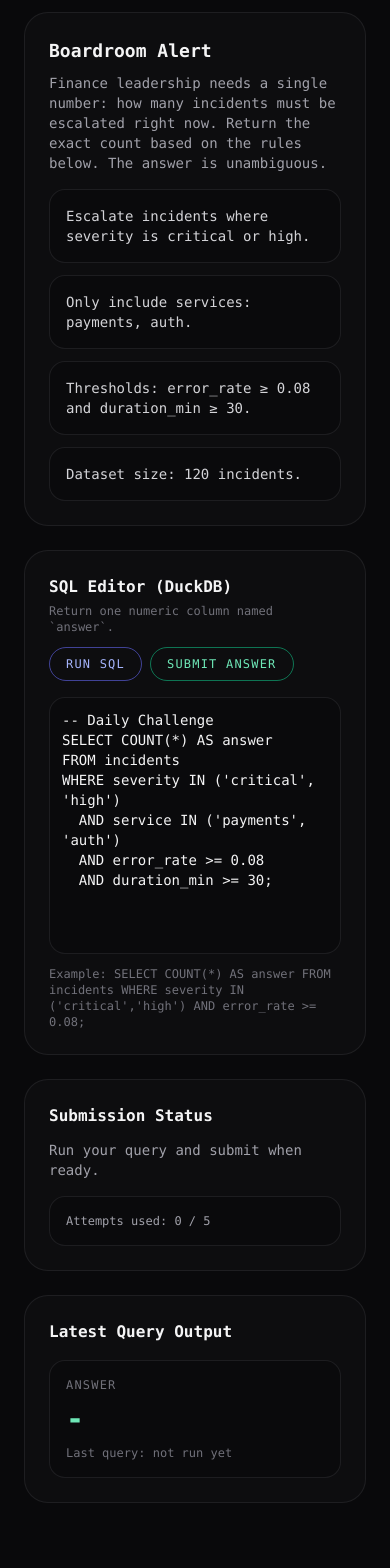
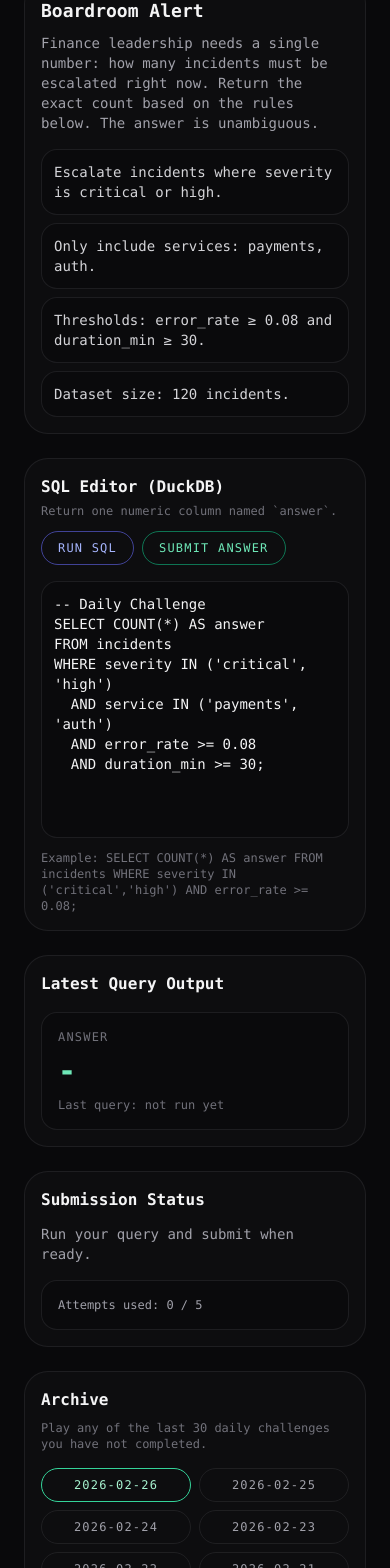
Before and after one commit to marzukikamal/data-duels, a React (Vite) app in the folder apps/web/: page / in a window 390 px wide. Shown: the part 211-1779 px from the top of the page. Before the commit the page ends 1746 px from the top, so only its background shows below. Built offline with nearby package versions, Linux system fonts and the light colour scheme.

Commit message:
feat(web): archive + single-number answer

```diff
--- a/apps/web/src/App.tsx
+++ b/apps/web/src/App.tsx
@@ -1,4 +1,14 @@
+import { useMemo } from 'react';
 import { useAppStore } from './store';
+
+const buildArchive = (count: number): string[] => {
+  const today = new Date();
+  return Array.from({ length: count }, (_, idx) => {
+    const date = new Date(today);
+    date.setUTCDate(today.getUTCDate() - idx);
+    return date.toLocaleDateString('en-CA', { timeZone: 'UTC' });
+  });
+};
 
 const App = () => {
   const {
@@ -16,55 +26,57 @@ const App = () => {
     updateSql,
     runSql,
     submitAnswer,
+    setChallengeKey,
   } = useAppStore();
 
   const attemptsLeft = Math.max(0, 5 - attemptsUsed);
   const showSolution = attemptsUsed >= 5 && resultStatus !== 'correct';
+  const archive = useMemo(() => buildArchive(30), []);
 
   return (
     <div className="min-h-screen bg-zinc-950 text-zinc-100">
       <header className="border-b border-zinc-800/70">
-        <div className="mx-auto w-full max-w-6xl px-6 py-8">
+        <div className="mx-auto w-full max-w-6xl px-6 py-6 sm:py-8">
           <div className="flex flex-col gap-4 sm:flex-row sm:items-center sm:justify-between">
             <div>
               <p className="text-xs uppercase tracking-[0.3em] text-zinc-500">Daily SQL Duel</p>
               <h1 className="text-2xl font-semibold tracking-tight">{title}</h1>
               <p className="mt-1 text-xs text-zinc-500">Challenge #{challengeKey}</p>
             </div>
-            <div className="rounded-2xl border border-zinc-800/70 bg-zinc-950/60 px-4 py-3 text-xs text-zinc-400">
+            <div className="rounded-2xl border border-zinc-800/70 bg-zinc-950/60 px-4 py-2 text-xs text-zinc-400">
               Attempts left today: {attemptsLeft}
             </div>
           </div>
         </div>
       </header>
 
-      <main className="mx-auto w-full max-w-6xl px-6 py-8">
-        <div className="grid gap-6 lg:grid-cols-[1.15fr,0.85fr]">
+      <main className="mx-auto w-full max-w-6xl px-6 py-6">
+        <div className="grid gap-6 lg:grid-cols-[1.2fr,0.8fr]">
           <section className="space-y-6">
-            <div className="rounded-3xl border border-zinc-800/70 bg-zinc-900/30 p-6">
+            <div className="rounded-3xl border border-zinc-800/70 bg-zinc-900/30 p-4 sm:p-6">
               <h2 className="text-lg font-semibold">Boardroom Alert</h2>
               <p className="mt-2 text-sm text-zinc-400">
                 Finance leadership needs a single number: how many incidents must be escalated
                 right now. Return the exact count based on the rules below. The answer is
                 unambiguous.
               </p>
-              <div className="mt-4 grid gap-3 text-sm text-zinc-300">
-                <div className="rounded-2xl border border-zinc-800/70 bg-zinc-950/60 p-4">
+              <div className="mt-4 grid gap-2 text-sm text-zinc-300">
+                <div className="rounded-2xl border border-zinc-800/70 bg-zinc-950/60 p-3">
                   Escalate incidents where severity is critical or high.
                 </div>
-                <div className="rounded-2xl border border-zinc-800/70 bg-zinc-950/60 p-4">
+                <div className="rounded-2xl border border-zinc-800/70 bg-zinc-950/60 p-3">
                   Only include services: payments, auth.
                 </div>
-                <div className="rounded-2xl border border-zinc-800/70 bg-zinc-950/60 p-4">
+                <div className="rounded-2xl border border-zinc-800/70 bg-zinc-950/60 p-3">
                   Thresholds: error_rate ≥ 0.08 and duration_min ≥ 30.
                 </div>
-                <div className="rounded-2xl border border-zinc-800/70 bg-zinc-950/60 p-4">
+                <div className="rounded-2xl border border-zinc-800/70 bg-zinc-950/60 p-3">
                   Dataset size: {dataset.length} incidents.
                 </div>
               </div>
             </div>
 
-            <div className="rounded-3xl border border-zinc-800/70 bg-zinc-900/30 p-6">
+            <div className="rounded-3xl border border-zinc-800/70 bg-zinc-900/30 p-4 sm:p-6">
               <div className="flex flex-wrap items-center justify-between gap-3">
                 <div>
                   <h3 className="text-base font-semibold">SQL Editor (DuckDB)</h3>
@@ -111,8 +123,21 @@ const App = () => {
               )}
             </div>
 
+            <div className="rounded-3xl border border-zinc-800/70 bg-zinc-900/30 p-4 sm:p-6">
+              <h3 className="text-base font-semibold">Latest Query Output</h3>
+              <div className="mt-4 rounded-2xl border border-zinc-800/70 bg-zinc-950/60 p-4">
+                <p className="text-xs uppercase tracking-widest text-zinc-500">Answer</p>
+                <p className="mt-2 text-3xl font-semibold text-emerald-300">
+                  {lastAnswer === null ? '-' : lastAnswer}
+                </p>
+                <p className="mt-2 text-xs text-zinc-500">
+                  Last query: {lastQuery ? 'executed' : 'not run yet'}
+                </p>
+              </div>
+            </div>
+
             {showSolution && (
-              <div className="rounded-3xl border border-amber-500/50 bg-amber-500/10 p-6">
+              <div className="rounded-3xl border border-amber-500/50 bg-amber-500/10 p-4 sm:p-6">
                 <h3 className="text-base font-semibold text-amber-200">Solution Revealed</h3>
                 <pre className="mt-3 whitespace-pre-wrap rounded-2xl border border-amber-500/30 bg-amber-500/5 p-4 text-xs text-amber-100">
                   {solutionSql}
@@ -122,7 +147,7 @@ const App = () => {
           </section>
 
           <section className="space-y-6">
-            <div className="rounded-3xl border border-zinc-800/70 bg-zinc-900/30 p-6">
+            <div className="rounded-3xl border border-zinc-800/70 bg-zinc-900/30 p-4 sm:p-6">
               <h3 className="text-base font-semibold">Submission Status</h3>
               <p className="mt-3 text-sm text-zinc-400">
                 {resultStatus === 'pending' && 'Run your query and submit when ready.'}
@@ -135,16 +160,26 @@ const App = () => {
               </div>
             </div>
 
-            <div className="rounded-3xl border border-zinc-800/70 bg-zinc-900/30 p-6">
-              <h3 className="text-base font-semibold">Latest Query Output</h3>
-              <div className="mt-4 rounded-2xl border border-zinc-800/70 bg-zinc-950/60 p-4">
-                <p className="text-xs uppercase tracking-widest text-zinc-500">Answer</p>
-                <p className="mt-2 text-3xl font-semibold text-emerald-300">
-                  {lastAnswer === null ? '-' : lastAnswer}
-                </p>
-                <p className="mt-2 text-xs text-zinc-500">
-                  Last query: {lastQuery ? 'executed' : 'not run yet'}
-                </p>
+            <div className="rounded-3xl border border-zinc-800/70 bg-zinc-900/30 p-4 sm:p-6">
+              <h3 className="text-base font-semibold">Archive</h3>
+              <p className="mt-2 text-xs text-zinc-500">
+                Play any of the last 30 daily challenges you have not completed.
+              </p>
+              <div className="mt-4 grid grid-cols-2 gap-2 text-xs sm:grid-cols-3">
+                {archive.map((key) => (
+                  <button
+                    key={key}
+                    className={`rounded-full border px-3 py-2 text-center uppercase tracking-widest transition ${
+                      key === challengeKey
+                        ? 'border-emerald-400 text-emerald-200'
+                        : 'border-zinc-800/70 text-zinc-400 hover:border-zinc-600'
+                    }`}
+                    type="button"
+                    onClick={() => setChallengeKey(key)}
+                  >
+                    {key}
+                  </button>
+                ))}
               </div>
             </div>
           </section>
--- a/apps/web/src/store.ts
+++ b/apps/web/src/store.ts
@@ -28,6 +28,7 @@ type AppState = {
   updateSql: (sql: string) => void;
   runSql: () => Promise<void>;
   submitAnswer: () => void;
+  setChallengeKey: (key: string) => void;
 };
 
 const services = ['payments', 'auth', 'search', 'analytics', 'checkout', 'profile'] as const;
@@ -220,13 +221,19 @@ const parseSql = (sql: string): ParsedQuery => {
 const attemptStorageKey = (challengeKey: string): string => `data-duels-attempts-${challengeKey}`;
 const resultStorageKey = (challengeKey: string): string => `data-duels-result-${challengeKey}`;
 
-export const useAppStore = create<AppState>((set, get) => {
-  const challengeKey = toChallengeKey();
+const loadChallenge = (challengeKey: string) => {
   const seed = seedFromKey(challengeKey);
   const dataset = makeDataset(seed);
   const expectedAnswer = deriveExpectedAnswer(dataset);
   const storedAttempts = Number(localStorage.getItem(attemptStorageKey(challengeKey)) ?? '0');
-  const storedResult = (localStorage.getItem(resultStorageKey(challengeKey)) ?? 'pending') as ResultStatus;
+  const storedResult = (localStorage.getItem(resultStorageKey(challengeKey)) ??
+    'pending') as ResultStatus;
+  return { dataset, expectedAnswer, storedAttempts, storedResult };
+};
+
+export const useAppStore = create<AppState>((set, get) => {
+  const challengeKey = toChallengeKey();
+  const { dataset, expectedAnswer, storedAttempts, storedResult } = loadChallenge(challengeKey);
   return {
     title: 'Data Duels',
     sql: defaultSql,
@@ -276,7 +283,11 @@ export const useAppStore = create<AppState>((set, get) => {
         const answer = Number(row.answer ?? row.count ?? row['count(*)'] ?? row['COUNT(*)'] ?? NaN);
         await conn.close();
         if (Number.isNaN(answer)) {
-          set({ lastQuery: sql, lastAnswer: null, error: 'Query must return a single numeric column named answer.' });
+          set({
+            lastQuery: sql,
+            lastAnswer: null,
+            error: 'Query must return a single numeric column named answer.',
+          });
           return;
         }
         set({ lastQuery: sql, lastAnswer: answer });
@@ -303,5 +314,19 @@ export const useAppStore = create<AppState>((set, get) => {
       });
       void parseSql;
     },
+    setChallengeKey: (key: string) => {
+      const { dataset, expectedAnswer, storedAttempts, storedResult } = loadChallenge(key);
+      set({
+        challengeKey: key,
+        dataset,
+        expectedAnswer,
+        attemptsUsed: storedAttempts,
+        resultStatus: storedResult,
+        lastAnswer: null,
+        lastQuery: null,
+        error: null,
+        sql: defaultSql,
+      });
+    },
   };
 });
```
